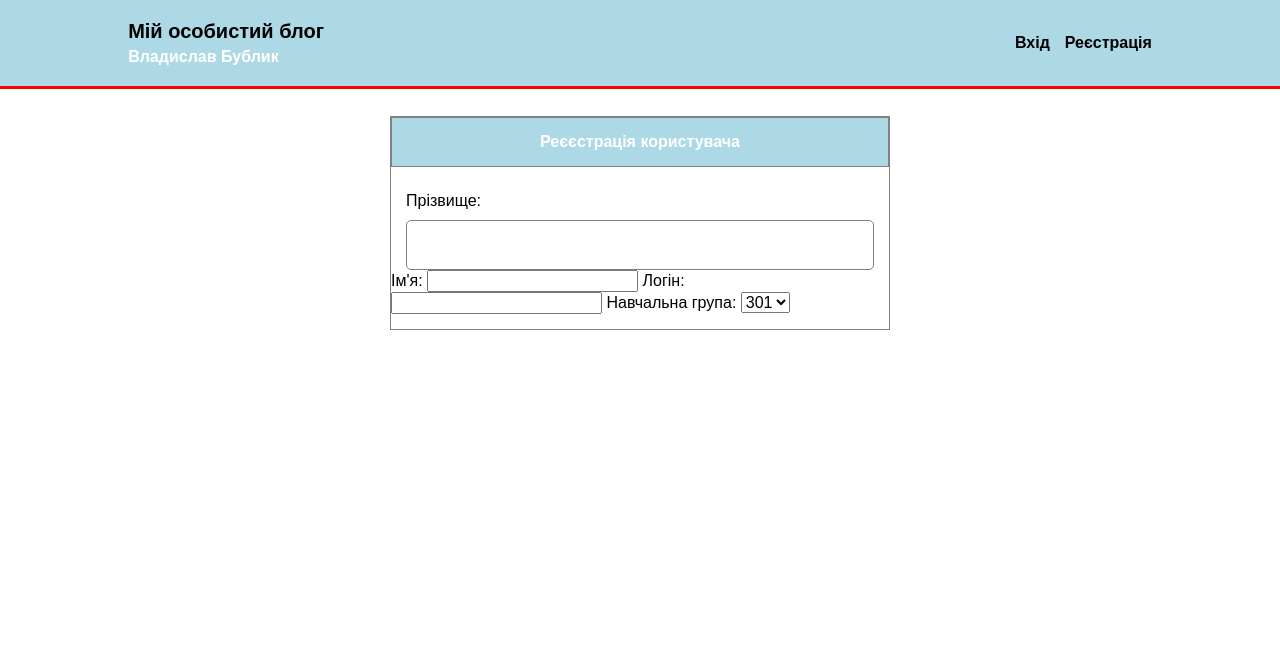
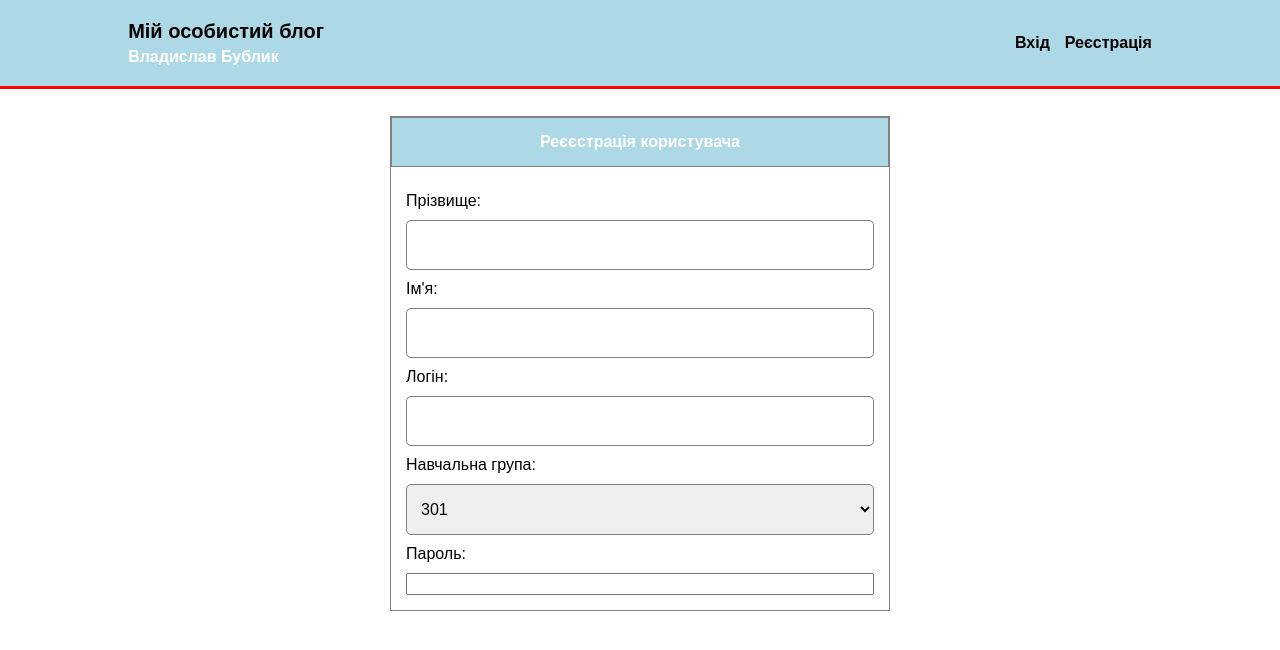
Before and after one commit to fhgfghfgh/WEB, a plain HTML site: page Ягунін_веб_лаб13/index.html in a window 1280 px wide. Drawn offline with Linux system fonts and the light colour scheme.

Commit message:
input password

```diff
--- a/Ягунін_веб_лаб13/index.html
+++ b/Ягунін_веб_лаб13/index.html
@@ -39,21 +39,25 @@
                         Прізвище:
                         <input class="form__input" type="text" name="surname" id="form__surname">
                     </label>
-                    <label class="formlabel">
+                    <label class="form__label">
                         Ім'я:
-                        <input class="forminput" type="text" name="name" id="form__name">
+                        <input class="form__input" type="text" name="name" id="form__name">
                     </label>
-                    <label class="formlabel">
+                    <label class="form__label">
                         Логін:
-                        <input class="forminput" type="text" name="login" id="form__login">
+                        <input class="form__input" type="text" name="login" id="form__login">
                     </label>
-                    <label class="formlabel">
+                    <label class="form__label">
                         Навчальна група:
-                        <select class="forminput" name="group" id="form__group">
+                        <select class="form__input" name="group" id="form__group">
                             <option value="301" selected>301</option>
                             <option value="302">302</option>
                             <option value="303">303</option>
                         </select>
+                    </label>
+                    <label class="form__label">
+                        Пароль:
+                        <input class="forminput" type="password" name="password" id="form__password">
                     </label>
                 </form>
             </div>
```
